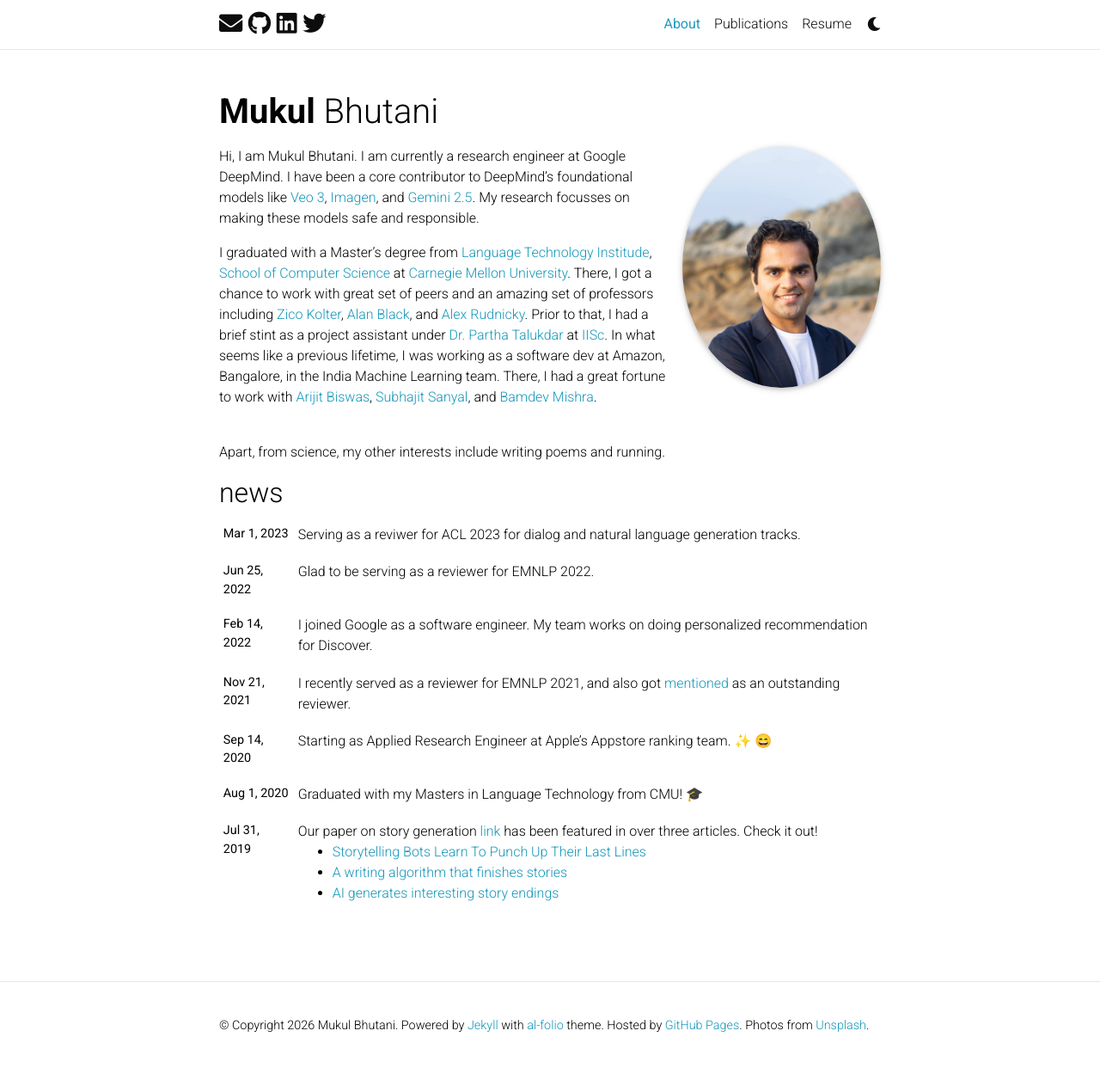
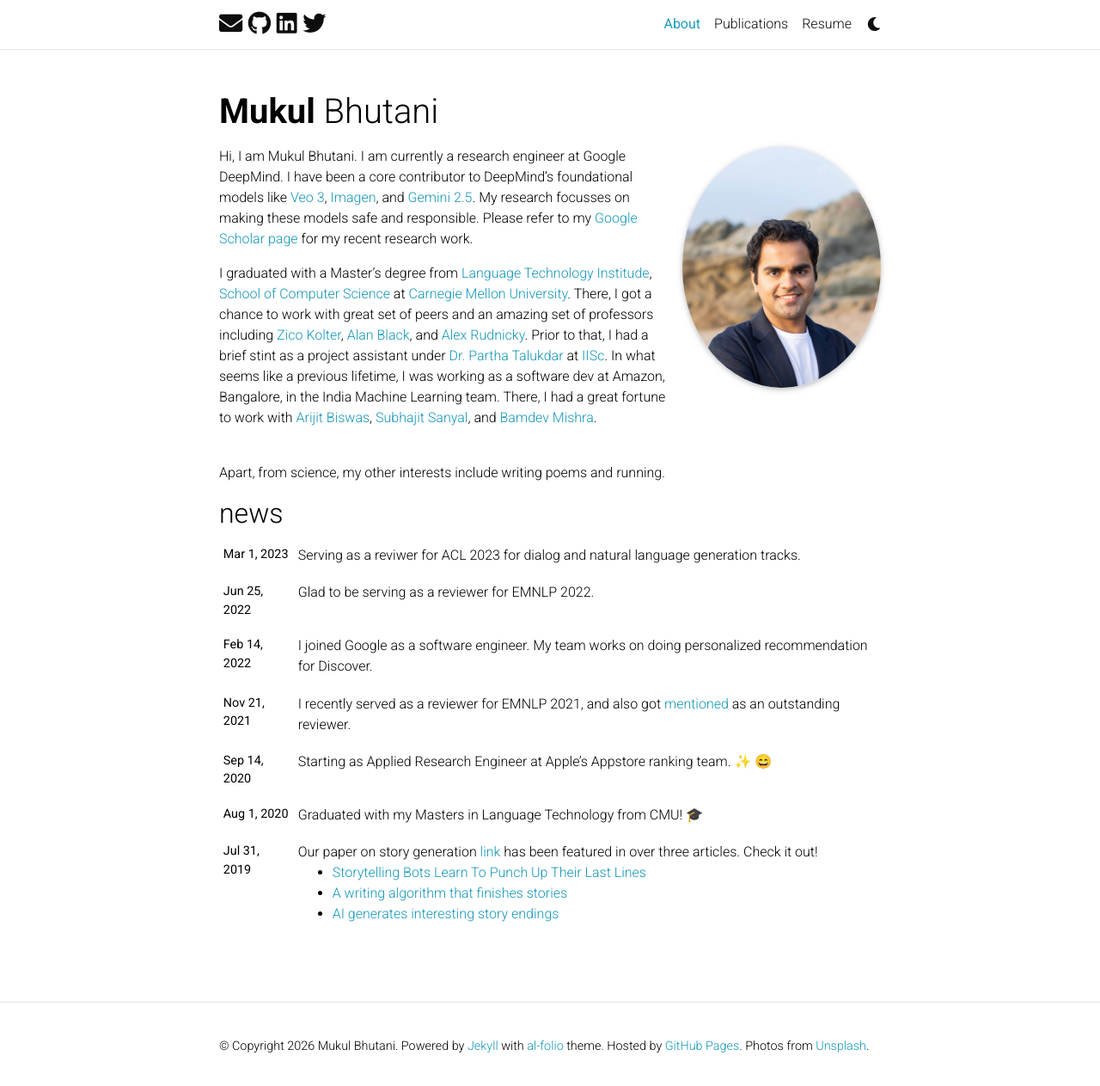
Before and after one commit to muk343/muk343.github.io, a Jekyll site: the page built from _pages/about.md, in a window 1280 px wide and 1268 px high. Shown: the top 1263 px of the window at 86% size. Built offline with Jekyll 4.4.1, drawn with Linux system fonts in a browser that asks for light colours; full-size pictures stand in for the smaller copies a plugin makes; emoji names are drawn with the system emoji font; comment, search, counter and statistics services are not loaded; a style sheet for code colours, icons or effects is not loaded.

Commit message:
Update about.md and add a reference to Google scholar page in text as well.

```diff
--- a/_pages/about.md
+++ b/_pages/about.md
@@ -14,7 +14,7 @@
 social: false  # includes social icons at the bottom of the page
 ---
 
-Hi, I am Mukul Bhutani. I am currently a research engineer at Google DeepMind. I have been a core contributor to DeepMind's foundational models like [Veo 3](https://deepmind.google/models/veo/), [Imagen](https://deepmind.google/models/imagen/), and [Gemini 2.5](https://arxiv.org/abs/2507.06261). My research focusses on making these models safe and responsible.
+Hi, I am Mukul Bhutani. I am currently a research engineer at Google DeepMind. I have been a core contributor to DeepMind's foundational models like [Veo 3](https://deepmind.google/models/veo/), [Imagen](https://deepmind.google/models/imagen/), and [Gemini 2.5](https://arxiv.org/abs/2507.06261). My research focusses on making these models safe and responsible. Please refer to my [Google Scholar page](https://scholar.google.com/citations?user=TRjwtTUAAAAJ&hl=en) for my recent research work.
 
 I graduated with a Master’s degree from [Language Technology Institude](https://www.lti.cs.cmu.edu/), [School of Computer Science](https://www.cs.cmu.edu/) at  [Carnegie Mellon University](https://www.cmu.edu/). There, I got a chance to work with great set of peers and an amazing set of professors including [Zico Kolter](https://zicokolter.com/), [Alan Black](http://www.cs.cmu.edu/~awb/), and [Alex Rudnicky](http://www.cs.cmu.edu/~air/). Prior to that, I had a brief stint as a project assistant under [Dr. Partha Talukdar](https://parthatalukdar.github.io/) at [IISc](https://iisc.ac.in/).
 In what seems like a previous lifetime, I was working as a software dev at Amazon, Bangalore, in the India Machine Learning team. There, I had a great fortune to work with [Arijit Biswas](https://www.linkedin.com/in/arijit-biswas-46690236/), [Subhajit Sanyal](https://www.linkedin.com/in/subhajitsanyal/), and [Bamdev Mishra](https://bamdevmishra.in/).
```
